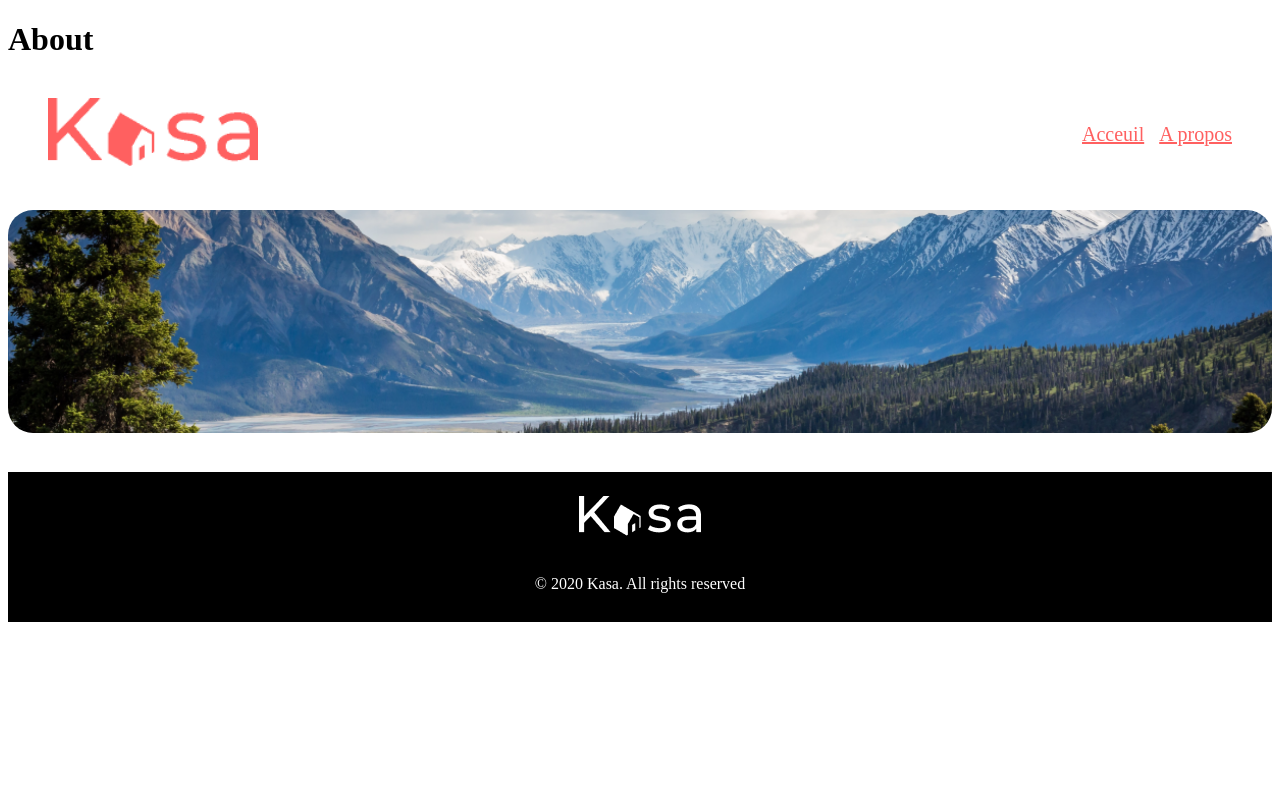
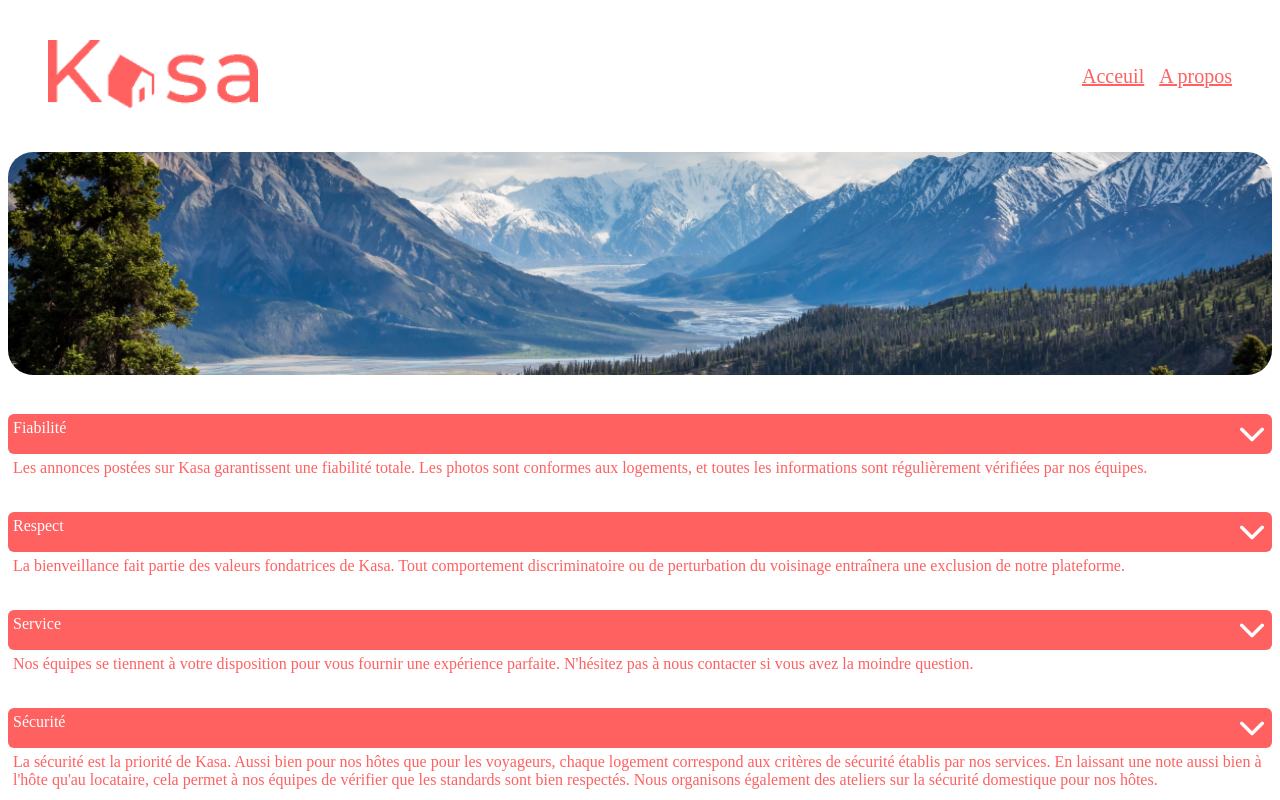
Before and after one commit to berenisse1/my-app, a React (Create React App) app: page /a-propos in a window 1280 px wide. Shown: the top 800 px of the page. Built offline with nearby package versions, Linux system fonts and the light colour scheme.

Commit message:
collapse update

```diff
--- a/src/pages/About/About.jsx
+++ b/src/pages/About/About.jsx
@@ -1,16 +1,24 @@
-import Header from "../../components/Header/Header"
-import Banner from "../../components/Banner/Banner"
-import Footer from "../../components/Footer/Footer"
-import bannerAbout from "../../assets/bannerAbout.png"
+import React from "react";
+import Header from "../../components/Header/Header";
+import Banner from "../../components/Banner/Banner";
+import Footer from "../../components/Footer/Footer";
+import bannerAbout from "../../assets/bannerAbout.png";
+import Collapse from "../../components/Collapse/Collapse";
+
+
 
 
 function About(){
     return(
         <>
-        <h1>About</h1>
         <Header />
             <main>
                 <Banner image={bannerAbout}/>
+                <Collapse title="Fiabilité" text="Les annonces postées sur Kasa garantissent une fiabilité totale. Les photos sont conformes aux logements, et toutes les informations sont régulièrement vérifiées  par nos équipes."/>
+                <Collapse title="Respect" text="La bienveillance fait partie des valeurs fondatrices de Kasa. Tout comportement discriminatoire ou de perturbation du voisinage entraînera une exclusion de notre plateforme."/>
+                <Collapse title="Service" text="Nos équipes se tiennent à votre disposition pour vous fournir une expérience parfaite. N'hésitez pas à nous contacter si vous avez la moindre question."/>
+                <Collapse title="Sécurité" text="La sécurité est la priorité de Kasa. Aussi bien pour nos hôtes que pour les voyageurs, chaque logement correspond aux critères de sécurité établis par nos services. En laissant une note aussi bien à l'hôte qu'au locataire, cela permet à nos équipes de vérifier que les standards sont bien respectés. Nous organisons également des ateliers sur la sécurité domestique pour nos hôtes."/>
+
             </main>
         <Footer/>
         </>
@@ -18,4 +26,4 @@ function About(){
     )
 }
 
-export default About
+export default About;
--- a/src/pages/Logement/Logement.jsx
+++ b/src/pages/Logement/Logement.jsx
@@ -1,9 +1,21 @@
+import Header from "../../components/Header/Header";
+import Footer from "../../components/Footer/Footer";
+import logements from "../../data/logements.json";
+import Collapse from "../../components/Collapse/Collapse";
+
 function Logement () {
     return(
         <>
         <Header/>
         <main>
-
+            <div>
+                {logements.map((logements)=>
+                <div>
+                    <Collapse title="Équipements" text={logements.equipments} key= {logements.id} />
+                    <Collapse title="Description" text={logements.description} key= {logements.id} />
+                </div>
+                )}
+            </div>
         </main>
         <Footer/>
         </>
@@ -12,4 +24,4 @@ function Logement () {
 
 }
 
-export default Logement
+export default Logement;
```
